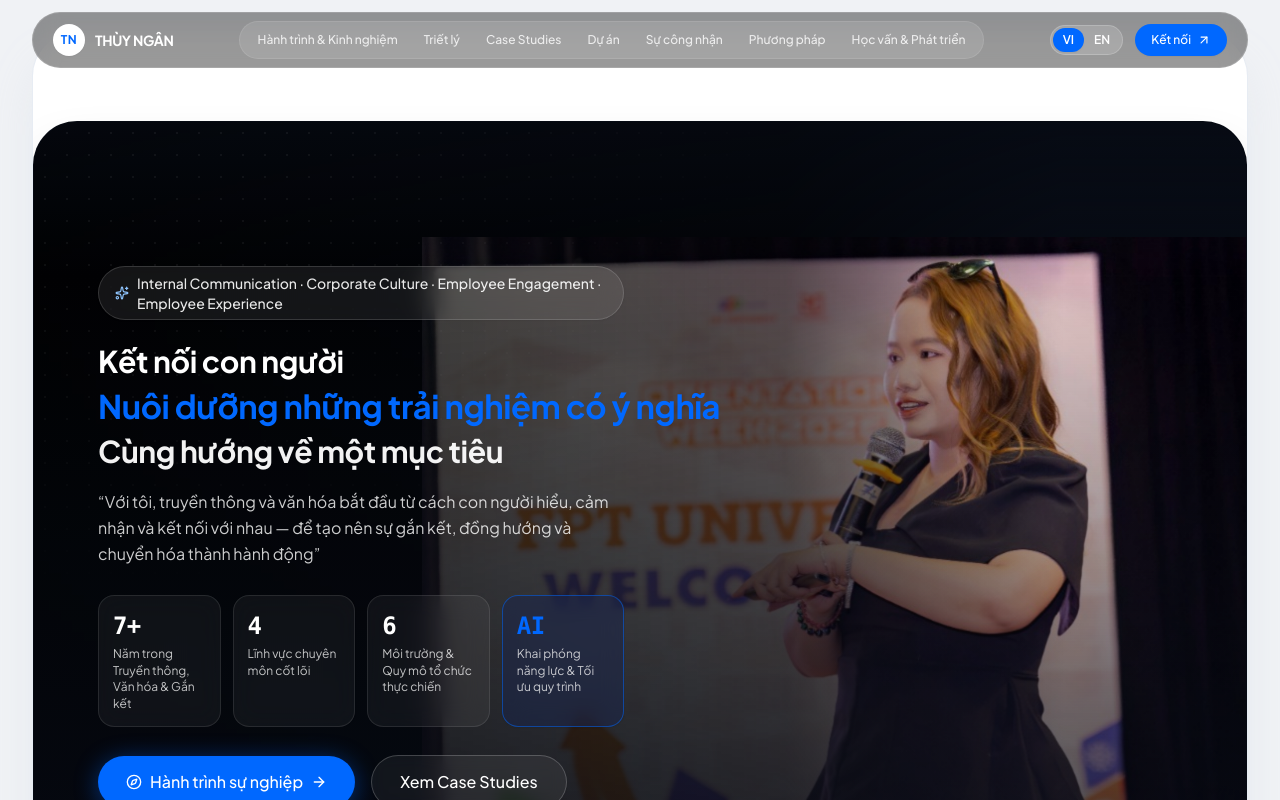
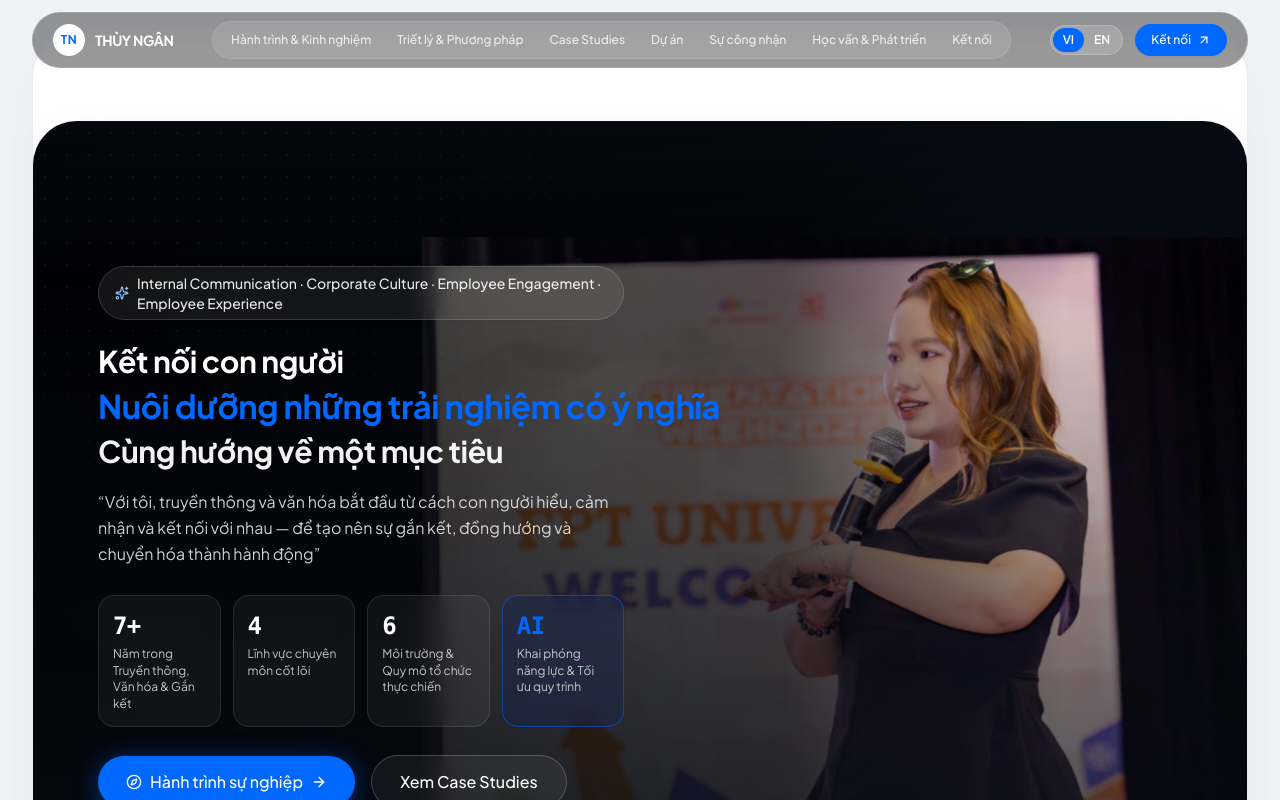
Before and after one commit to nngandang-alt/NganBit-personal-website, a React (Vite) app: page / in a window 1280 px wide. Shown: the top 800 px of the page. Built offline with nearby package versions, Linux system fonts and the light colour scheme.

Commit message:
fix(nav): remove obsolete approach item and resolve legacy routes to philosophy

```diff
--- a/src/App.tsx
+++ b/src/App.tsx
@@ -114,13 +114,14 @@ export default function App() {
     const parts = hash.split('/');
     const view = parts[0] as MajorView;
 
-    // Map legacy or alias hashes
+        // Map legacy or alias hashes to active views
     if (view === 'story') {
       setActiveView('career');
       return;
     }
-        if (view === 'methodology' || view === 'approach') {
+    if (view === 'methodology' || view === 'approach') {
       setActiveView('philosophy');
+      window.location.hash = '#philosophy';
       return;
     }
     if (view === 'credentials') {
@@ -152,7 +153,10 @@ export default function App() {
   }, []);
 
   // View navigation helper
-  const navigateTo = (view: MajorView, subId?: string) => {
+  const navigateTo = (view: MajorView | 'approach' | 'methodology', subId?: string) => {
+    if ((view as string) === 'approach' || (view as string) === 'methodology') {
+      view = 'philosophy';
+    }
     const hash = subId ? `#${view}/${subId}` : `#${view}`;
     window.location.hash = hash;
     setActiveView(view);
--- a/src/components/Navbar.tsx
+++ b/src/components/Navbar.tsx
@@ -33,7 +33,11 @@ export const Navbar: React.FC<NavbarProps> = ({
   ) => {
     e.preventDefault();
     setMobileMenuOpen(false);
-    const viewId = targetId.replace('#', '');
+    let viewId = targetId.replace('#', '');
+    if (viewId === 'approach' || viewId === 'methodology') {
+      viewId = 'philosophy';
+      targetId = '#philosophy';
+    }
     if (onSelectView) {
       onSelectView(viewId);
     } else {
@@ -87,7 +91,7 @@ export const Navbar: React.FC<NavbarProps> = ({
           id="desktop-nav"
         >
           {NAV_ITEMS.map((item) => {
-            const isActive = activeSection === item.id;
+            const isActive = activeSection === item.id || (item.id === 'philosophy' && (activeSection === 'approach' || activeSection === 'methodology'));
             return (
               <a
                 key={item.id}
@@ -178,7 +182,7 @@ export const Navbar: React.FC<NavbarProps> = ({
         <div className="lg:hidden mt-2 p-5 bg-white/98 backdrop-blur-xl rounded-3xl border border-slate-200 shadow-xl pointer-events-auto text-slate-800">
           <div className="flex flex-col gap-1 mb-4">
             {NAV_ITEMS.map((item) => {
-              const isActive = activeSection === item.id;
+              const isActive = activeSection === item.id || (item.id === 'philosophy' && (activeSection === 'approach' || activeSection === 'methodology'));
               return (
                 <a
                   key={item.id}
--- a/src/data/portfolioData.ts
+++ b/src/data/portfolioData.ts
@@ -68,14 +68,14 @@ export const PERSONAL_INFO = {
   },
 };
 
-export const NAV_ITEMS: NavItem[] = [
+export const NAV_ITEMS = [
   { id: 'career', label: { vi: 'Hành trình & Kinh nghiệm', en: 'Career & Experience' }, href: '#career' },
-  { id: 'philosophy', label: { vi: 'Triết lý', en: 'Philosophy' }, href: '#philosophy' },
+  { id: 'philosophy', label: { vi: 'Triết lý & Phương pháp', en: 'Philosophy & Approach' }, href: '#philosophy' },
   { id: 'cases', label: { vi: 'Case Studies', en: 'Case Studies' }, href: '#cases' },
   { id: 'work', label: { vi: 'Dự án', en: 'Selected Work' }, href: '#work' },
   { id: 'recognition', label: { vi: 'Sự công nhận', en: 'Recognition' }, href: '#recognition' },
-  { id: 'approach', label: { vi: 'Phương pháp', en: 'How I Work' }, href: '#approach' },
   { id: 'education', label: { vi: 'Học vấn & Phát triển', en: 'Education & Learning' }, href: '#education' },
+  { id: 'connect', label: { vi: 'Kết nối', en: 'Connect' }, href: '#connect' },
 ];
 
 // Full-Circle Journey narrative removed per IA specifications
```
